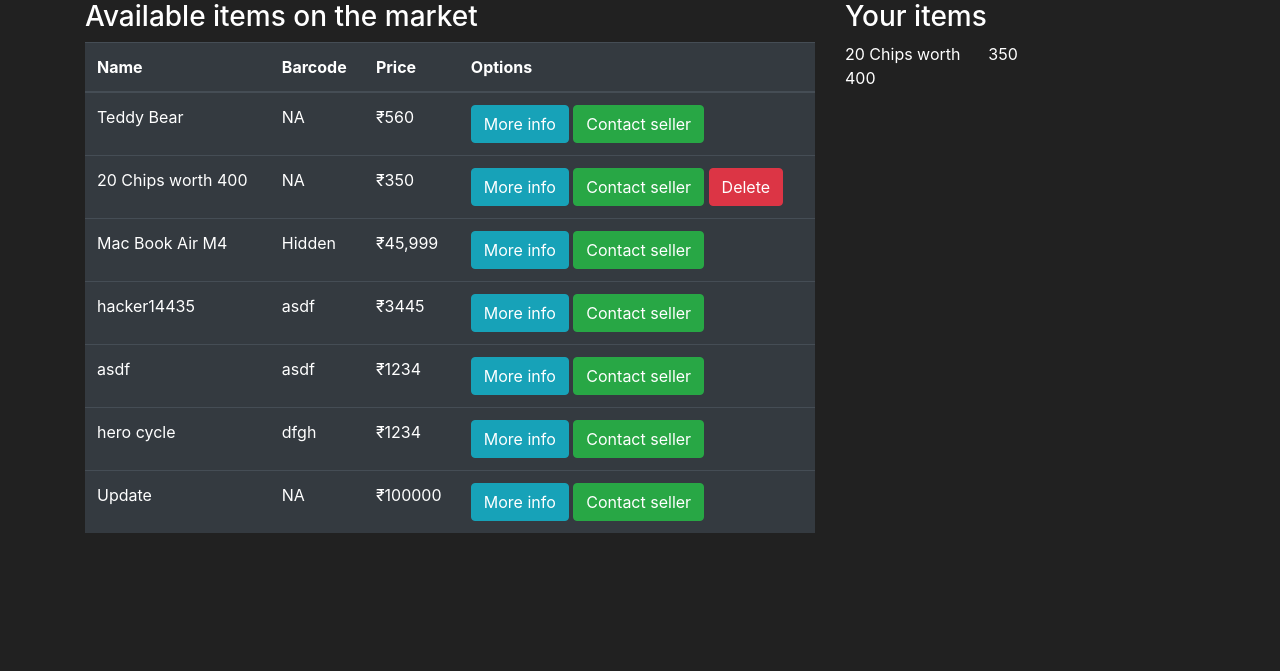
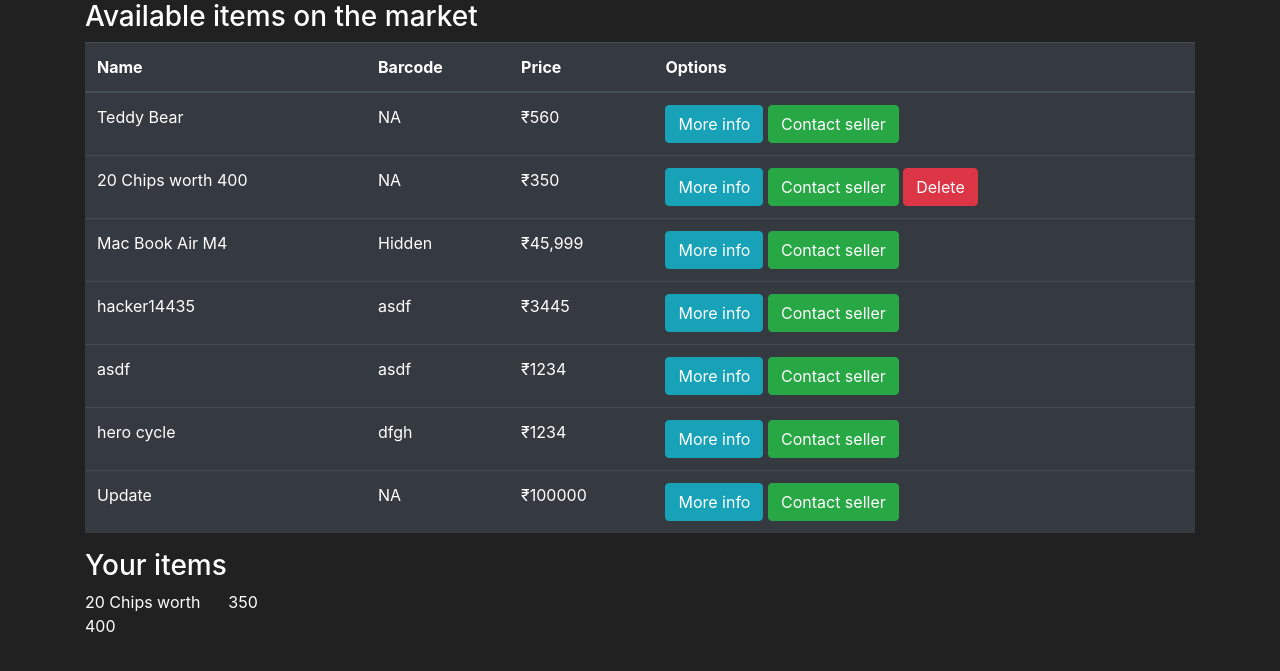
Before and after one commit to sameer21100/market, a Flask app: page /market in a window 1280 px wide. Shown: the part 56-727 px from the top of the page. Run offline with Flask 3, Linux system fonts and the light colour scheme; the visitor is signed in with stand-in values (Sample User, id 1); data comes from the database, SQL or seed files in the repository.

Commit message:
hellow completed

```diff
--- a/templates/market.html
+++ b/templates/market.html
@@ -3,7 +3,7 @@
 {%block content%}
 <div class="container">
   <div class="row">
-    <div class="col-8">
+    <div class="col-12">
       <h3>
         Available items on the market
       </h3>
```
Also changed, not shown: 1 other file.
